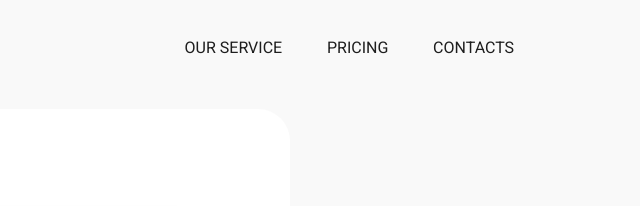
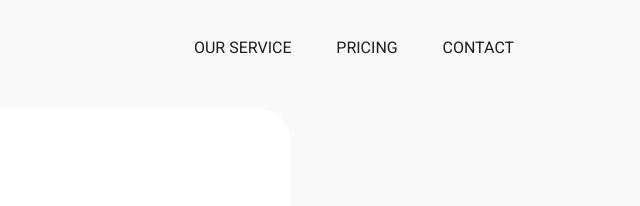
Before and after one commit to Adebayorr/VTU-website, a plain HTML site: page payment-checkout/cable/cable.html in a window 1280 px wide. Shown: the top 206 px of the page, 640-1280 px from the left. Drawn offline with Linux system fonts and the light colour scheme.

Commit message:
updated checkout pages nav section's links

```diff
--- a/payment-checkout/cable/cable.html
+++ b/payment-checkout/cable/cable.html
@@ -19,9 +19,10 @@
         <h1 class="logo">FastTrak</h1>
         <nav class="navbar">
             <ul class="navlinks">
-                <li class="link"><a href="#">OUR SERVICE</a></li>
-                <li class="link"><a href="#">PRICING</a></li>
-                <li class="link"><a href="#">CONTACTS</a></li>
+                <li class="link"><a href="../../index.html#services">OUR SERVICE</a></li>
+                <li class="link"><a href="../../index.html#pricing">PRICING</a></li>
+                <li class="link"><a href="../../index.html#contact">CONTACT</a></li>
+
             </ul>
             <svg class="menu" xmlns="http://www.w3.org/2000/svg" width="800px" height="800px" viewBox="0 0 24 24" fill="none">
                 <path d="M4 18H10" stroke="#000000" stroke-width="2" stroke-linecap="round"/>
```
Also changed, not shown: payment-checkout/airtime/airtime.html (+2 -2 lines), payment-checkout/data/data.html (+3 -3 lines).
